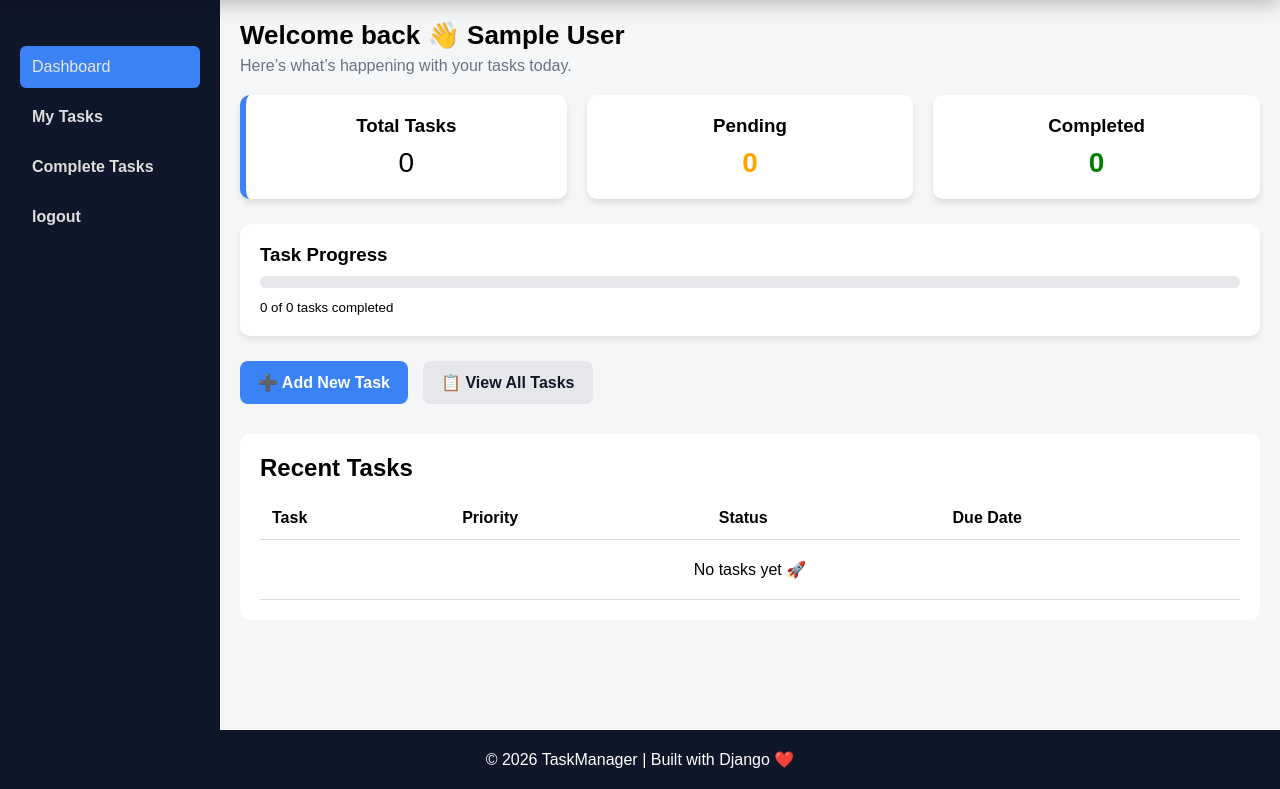
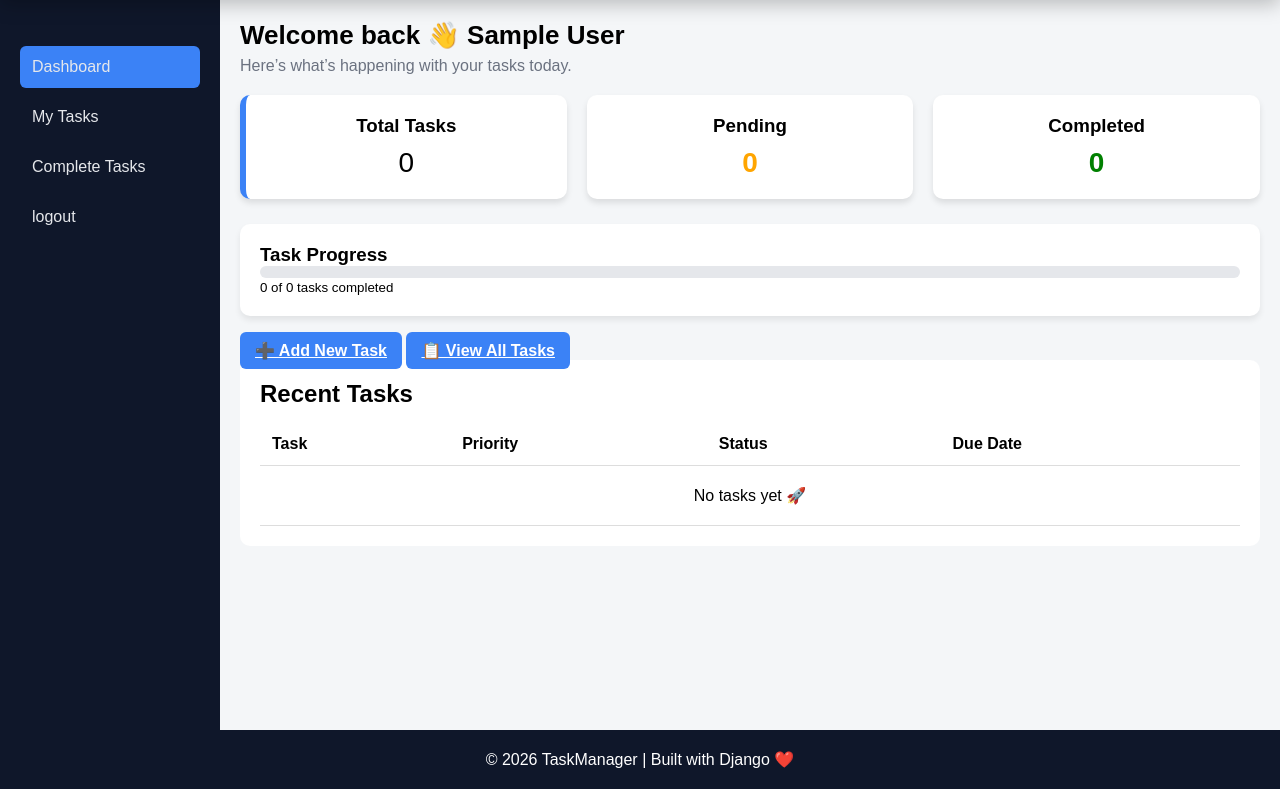
Before and after one commit to SOHALIYAJAY/Task-Management-System, a Django app: page /mydashboard/ in a window 1280 px wide. Shown: the part 58-847 px from the top of the page. Run offline with Django 5.2, Linux system fonts and the light colour scheme; the visitor is signed in with stand-in values (Sample User, id 1); data that the repository does not hold is empty.

Commit message:
Add files via upload

```diff
--- a/static/css/dashboard.css
+++ b/static/css/dashboard.css
@@ -45,11 +42,11 @@ body {
     list-style: none;
 }
 
-.nav-links a {
+.nav-links a,
+#logout, #profile, #mytask, #completetask {
     color: #E5E7EB;
     text-decoration: none;
     font-weight: 500;
-    transition: color 0.3s ease;
 }
 
 .nav-links a:hover {
@@ -143,6 +155,32 @@ body {
     margin-top: 10px;
 }
 
+.card.highlight {
+    border-left: 6px solid #3b82f6;
+}
+
+/* Progress */
+.progress-box {
+    background: white;
+    padding: 20px;
+    border-radius: 10px;
+    margin-bottom: 25px;
+    box-shadow: 0 4px 6px rgba(0,0,0,0.08);
+}
+
+.progress-bar {
+    width: 100%;
+    height: 12px;
+    background: #e5e7eb;
+    border-radius: 10px;
+    overflow: hidden;
+}
+
+.progress-fill {
+    height: 100%;
+    background: linear-gradient(90deg, #3b82f6, #2563eb);
+}
+
 /* Tasks Table */
 .tasks {
     background: white;
@@ -162,85 +200,9 @@ th, td {
     border-bottom: 1px solid #ddd;
 }
 
-.pending {
-    color: orange;
-    font-weight: bold;
-}
-
-.completed {
-    color: green;
-    font-weight: bold;
-}
-
-#logout,#profile,#mytask,#completetask{
-    color: #ddd;
-    font-weight: 600;
-    text-decoration: none;
-}
-
-/* Welcome */
-.welcome {
-    margin-bottom: 20px;
-}
-
-.welcome h1 {
-    font-size: 26px;
-    margin-bottom: 6px;
-}
-
-.welcome p {
-    color: #6b7280;
-}
-
-/* Highlight card */
-.card.highlight {
-    border-left: 6px solid #3b82f6;
-}
-
-/* Progress */
-.progress-box {
-    background: white;
-    padding: 20px;
-    border-radius: 10px;
-    margin-bottom: 25px;
-    box-shadow: 0 4px 6px rgba(0,0,0,0.08);
-}
-
-.progress-bar {
-    width: 100%;
-    height: 12px;
-    background: #e5e7eb;
-    border-radius: 10px;
-    margin: 10px 0;
-    overflow: hidden;
-}
-
-.progress-fill {
-    height: 100%;
-    background: linear-gradient(90deg, #3b82f6, #2563eb);
-    border-radius: 10px;
-}
-
-/* Actions */
-.actions {
-    display: flex;
-    gap: 15px;
-    margin-bottom: 30px;
-}
-
-.action-btn {
-    padding: 12px 18px;
-    background: #3b82f6;
-    color: white;
-    border-radius: 8px;
-    text-decoration: none;
-    font-weight: 600;
-}
-
-.action-btn.secondary {
-    background: #e5e7eb;
-    color: #111827;
-}
+/* Status */
+.pending { color: orange; font-weight: bold; }
+.completed { color: green; font-weight: bold; }
 
 /* Pills */
 .pill {
```
Also changed, not shown: other parts of static/css/dashboard.css (+26 -14 lines).
